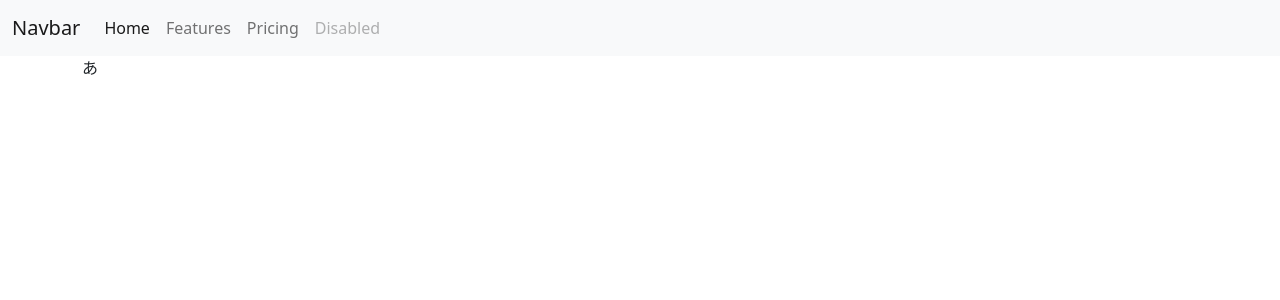
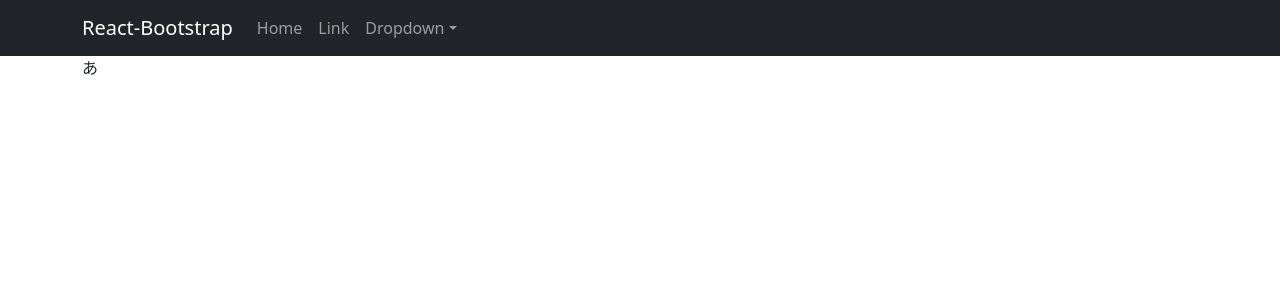
Before and after one commit to HunetMC/hunetmc.github.io, a Next.js app: page / in a window 1280 px wide. Shown: the top 300 px of the page. Built offline with nearby package versions, Linux system fonts and the light colour scheme.

Commit message:
Switched to React-Bootstrap

```diff
--- a/package.json
+++ b/package.json
@@ -9,9 +9,10 @@
     "lint": "next lint"
   },
   "dependencies": {
-    "bootstrap": "^5.0.0-beta3",
+    "bootstrap": "5.1.1",
     "next": "11.1.2",
     "react": "17.0.2",
+    "react-bootstrap": "^2.0.0-rc.0",
     "react-dom": "17.0.2"
   },
   "devDependencies": {
--- a/pages/_app.js
+++ b/pages/_app.js
@@ -1,4 +1,5 @@
 import '../styles/globals.css'
+import 'bootstrap/dist/css/bootstrap.min.css';
 
 function MyApp({ Component, pageProps }) {
   return <Component {...pageProps} />
--- a/pages/components/Layout.js
+++ b/pages/components/Layout.js
@@ -1,5 +1,5 @@
 // Bootstrap
-import 'bootstrap/dist/css/bootstrap.min.css';
+import 'react-bootstrap/Container';
 
 // Next.js
 import Head from "next/head"
@@ -18,8 +18,8 @@
             <link rel="icon" href="/images/favicon.ico" />
           </Head>
           <main>
-          <Navbar />
-            <div className="container mx-auto">
+            <Navbar />
+            <div className="container">
               {children}
             </div>
           </main>
--- a/pages/components/Navbar.js
+++ b/pages/components/Navbar.js
@@ -1,32 +1,31 @@
-import 'bootstrap/dist/css/bootstrap.min.css';
+// Bootstrap
+import Navbar from 'react-bootstrap/Navbar';
+import Nav from 'react-bootstrap/Nav';
+import NavDropdown from 'react-bootstrap/NavDropdown';
+import Container from 'react-bootstrap/Container';
 
-const Navbar = (props) => {
+const NavbarComponent = () => {
     return (
-        <nav className="navbar navbar-expand-lg navbar-light bg-light">
-            <div className="container-fluid">
-              <a className="navbar-brand" href="#">Navbar</a>
-              <button className="navbar-toggler" type="button" data-bs-toggle="collapse"        data-bs-target="#navbarNav" aria-controls="navbarNav" aria-expanded="false" aria-label="Toggle      navigation">
-                <span className="navbar-toggler-icon"></span>
-              </button>
-              <div className="collapse navbar-collapse" id="navbarNav">
-                <ul className="navbar-nav">
-                  <li className="nav-item">
-                    <a className="nav-link active" aria-current="page" href="#">Home</a>
-                  </li>
-                  <li className="nav-item">
-                    <a className="nav-link" href="#">Features</a>
-                  </li>
-                  <li className="nav-item">
-                    <a className="nav-link" href="#">Pricing</a>
-                  </li>
-                  <li className="nav-item">
-                    <a className="nav-link disabled" href="#" tabindex="-1" aria-disabled="true">Disabled</a>
-                  </li>
-                </ul>
-              </div>
-            </div>
-        </nav>
+        <Navbar bg="dark" expand="lg" variant="dark">
+          <Container>
+            <Navbar.Brand href="#home">React-Bootstrap</Navbar.Brand>
+            <Navbar.Toggle aria-controls="basic-navbar-nav" />
+            <Navbar.Collapse id="basic-navbar-nav">
+              <Nav className="me-auto">
+                <Nav.Link href="#home">Home</Nav.Link>
+                <Nav.Link href="#link">Link</Nav.Link>
+                <NavDropdown title="Dropdown" id="basic-nav-dropdown">
+                  <NavDropdown.Item href="#action/3.1">Action</NavDropdown.Item>
+                  <NavDropdown.Item href="#action/3.2">Another action</NavDropdown.Item>
+                  <NavDropdown.Item href="#action/3.3">Something</NavDropdown.Item>
+                  <NavDropdown.Divider />
+                  <NavDropdown.Item href="#action/3.4">Separated link</NavDropdown.Item>
+                </NavDropdown>
+              </Nav>
+            </Navbar.Collapse>
+          </Container>
+        </Navbar>
       )
 }
 
-export default Navbar
+export default NavbarComponent
```
Also changed, not shown: 1 other file (tests, documents, lock files or other folders).
